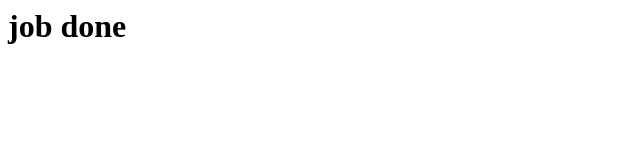
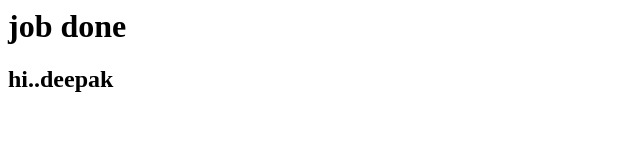
Before and after one commit to sabhishekpratap5/HelloWorld, a plain HTML site: page index.html in a window 1280 px wide. Shown: the whole page, without its empty margins (0-640 px from the left). Drawn offline with Linux system fonts and the light colour scheme.

Commit message:
modified index.html

```diff
--- a/index.html
+++ b/index.html
@@ -4,5 +4,6 @@
 </head>
 <body>
 <h1>job done</h1>
+<h2>hi..deepak</h2>
 </body>
 </html>
```
